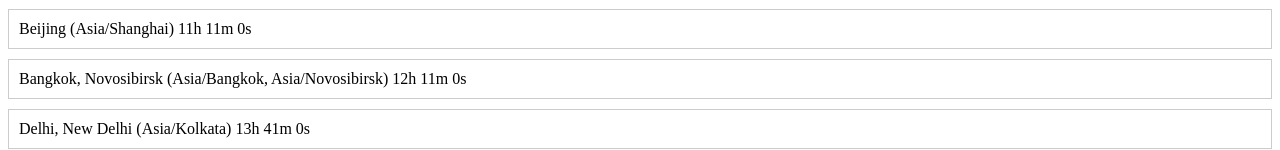
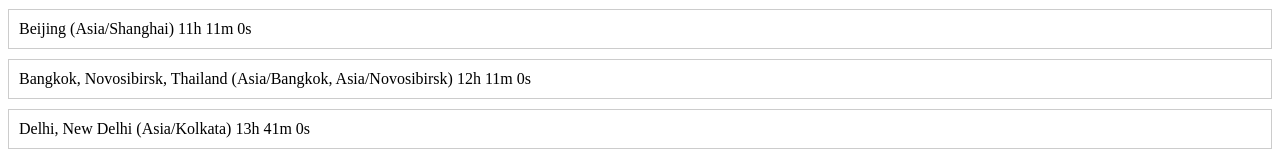
Before and after one commit to Solving-LLC/2024, a Vue app: page / in a window 1280 px wide. Shown: the part 412-562 px from the top of the page. Built offline with nearby package versions, Linux system fonts and the light colour scheme.

Commit message:
Update cities.js

```diff
--- a/src/cities.js
+++ b/src/cities.js
@@ -7,6 +7,7 @@ const cities = [
   { name: "Papua New Guinea", timezone: "Pacific/Port_Moresby" },
   { name: "Beijing", timezone: "Asia/Shanghai" },
   { name: "Bangkok", timezone: "Asia/Bangkok" },
+  { name: "Thailand", timezone: "Asia/Bangkok" },
   { name: "Delhi", timezone: "Asia/Kolkata" },
   { name: "Dubai", timezone: "Asia/Dubai" },
   { name: "Moscow", timezone: "Europe/Moscow" },
```
